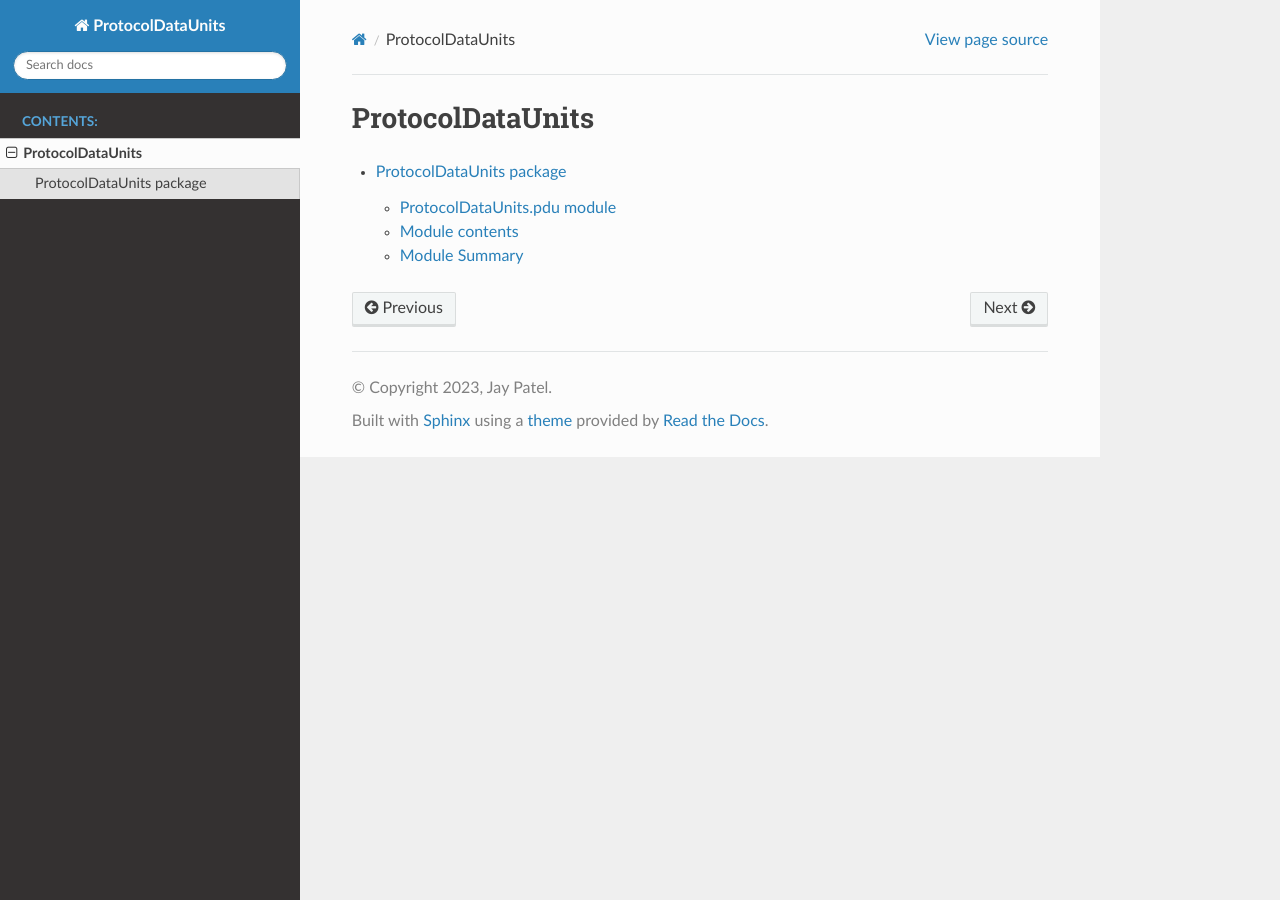
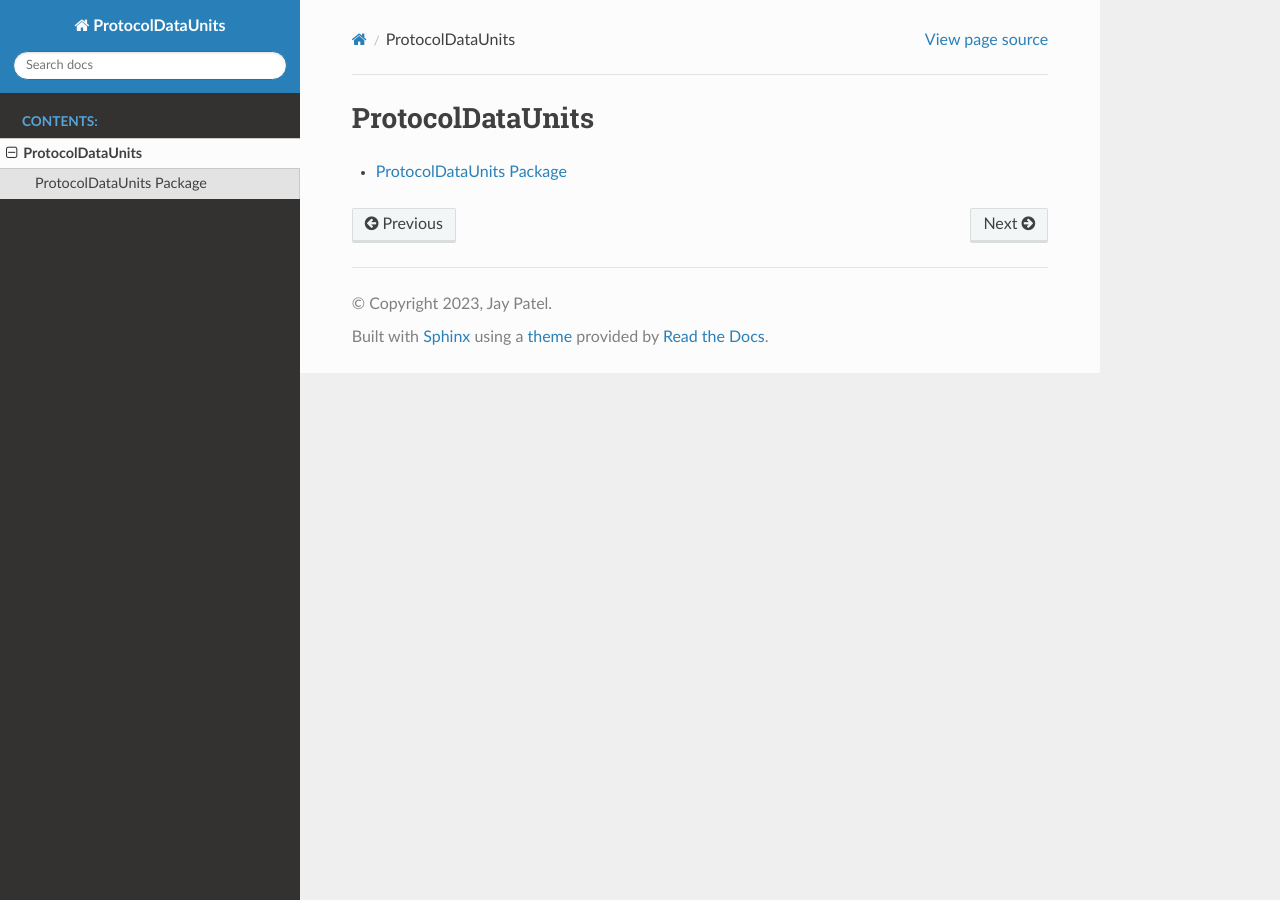
Before and after one commit to patel999jay/ProtocolDataUnits, a Sphinx documentation site: the page built from docs/modules.rst, in a window 1280 px wide. Built offline with Sphinx 7.4.7 and the Read the Docs theme 3.1.0, drawn with Linux system fonts in a browser that asks for light colours; pages that are not in the unit, such as notebooks, are missing from menus.

Commit message:
docs updated

```diff
--- a/docs/ProtocolDataUnits.rst
+++ b/docs/ProtocolDataUnits.rst
@@ -1,31 +1,12 @@
-ProtocolDataUnits package
+ProtocolDataUnits Package
 =========================
-
-.. Submodules
-.. ----------
-
-ProtocolDataUnits.pdu module
-----------------------------
 
 .. automodule:: ProtocolDataUnits.pdu
    :members:
    :undoc-members:
    :show-inheritance:
 
-Module contents
----------------
-
-.. automodule:: ProtocolDataUnits
+.. automodule:: ProtocolDataUnits.pdu.PDU
    :members:
    :undoc-members:
    :show-inheritance:
-
-Module Summary
----------------
-
-.. autosummary::
-   :toctree: generated/
-   :caption: ProtocolDataUnits.pdu
-
-   ProtocolDataUnits.pdu.PDU
-   ProtocolDataUnits.pdu.create_pdu_format
```
Also changed, not shown: docs/index.rst (+14 -1 lines).
